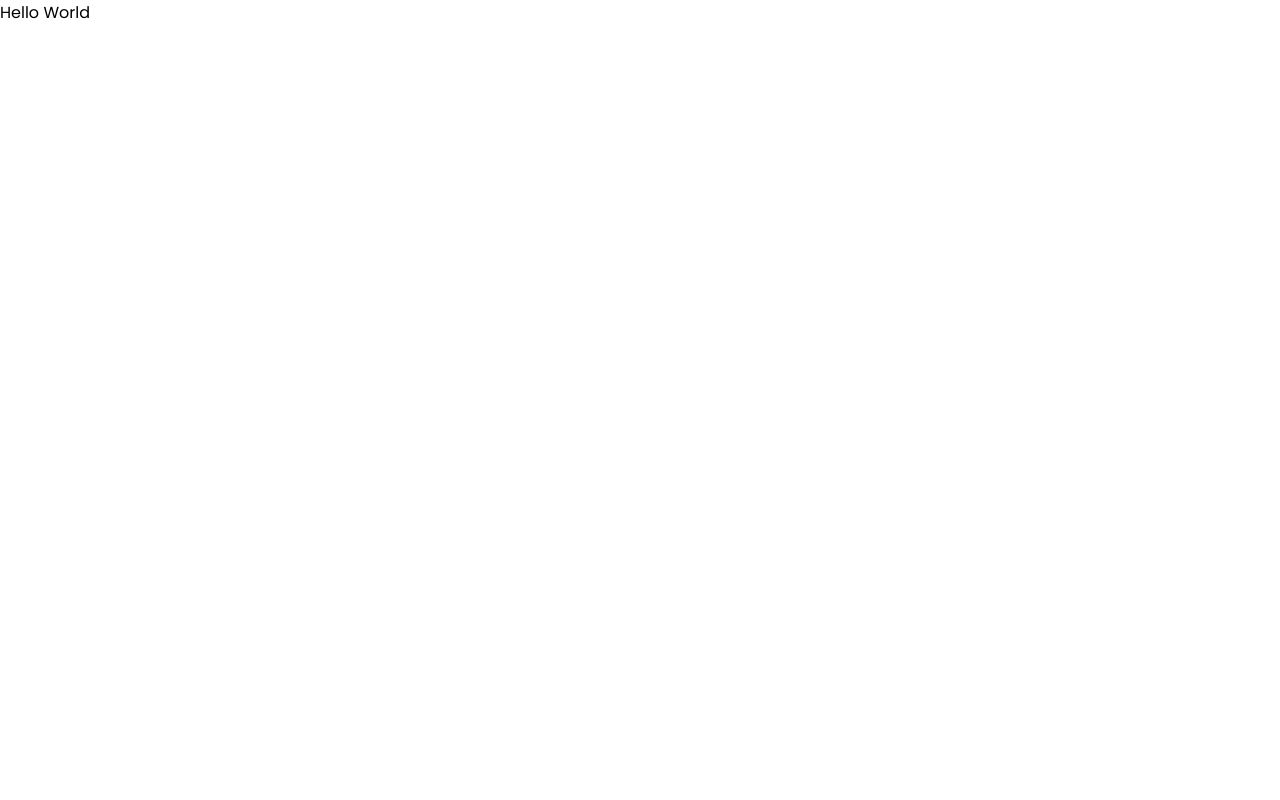
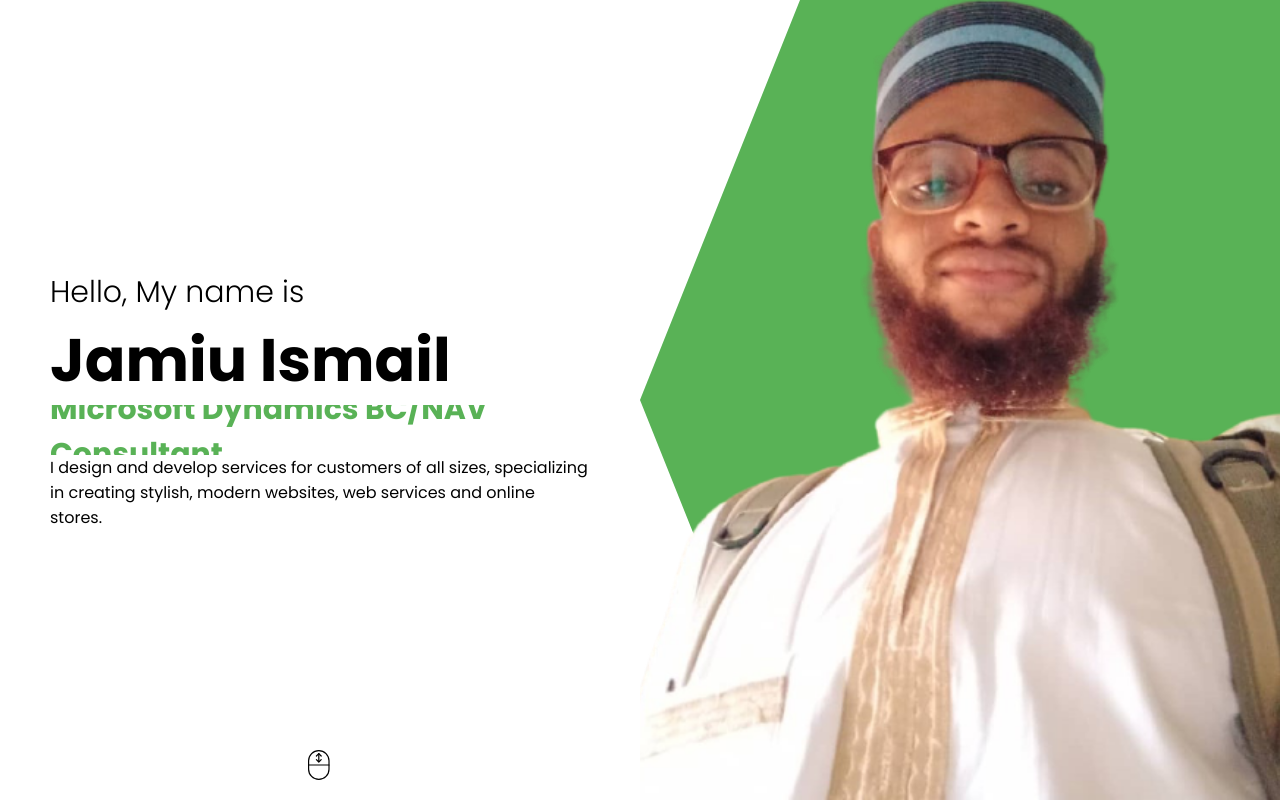
Before and after one commit to phantware/react-portfolio-1, a React (Create React App) app: page / in a window 1280 px wide. Built offline with nearby package versions, Linux system fonts and the light colour scheme.

Commit message:
Intro Component created

```diff
--- a/src/App.js
+++ b/src/App.js
@@ -1,7 +1,12 @@
 import React from 'react'
+import Intro from './components/intro/Intro'
 
 function App() {
-  return <div>Hello World</div>
+  return (
+    <div>
+      <Intro />
+    </div>
+  )
 }
 
 export default App
--- /dev/null
+++ b/src/components/intro/Intro.jsx
@@ -0,0 +1,91 @@
+import './intro.css'
+import Me from '../../img/jman0001.png'
+
+const Intro = () => {
+  return (
+    <div className='intro'>
+      <div className='intro-left'>
+        <div className='intro-left-wrapper'>
+          <h2 className='i-intro'>Hello, My name is</h2>
+          <h2 className='i-name'>Jamiu Ismail</h2>
+          <div className='i-title'>
+            <div className='i-title-wrapper'>
+              <div className='i-title-item'>React Developer</div>
+              <div className='i-title-item'>Nodejs Developer</div>
+              <div className='i-title-item'>
+                Microsoft Dynamics BC/NAV Consultant
+              </div>
+            </div>
+          </div>
+          <p className='i desc'>
+            I design and develop services for customers of all sizes,
+            specializing in creating stylish, modern websites, web services and
+            online stores.
+          </p>
+        </div>
+        <svg
+          width='75'
+          height='75'
+          viewBox='0 0 75 75'
+          fill='none'
+          stroke='black'
+          className='i-scroll'
+          xmlns='http://www.w3.org/2000/svg'
+        >
+          <g id='scroll'>
+            <path
+              id='Vector'
+              d='M40.5 15L34.5 9L28.5 15'
+              stroke-width='3'
+              stroke-miterlimit='10'
+              stroke-linecap='round'
+              stroke-linejoin='round'
+            />
+            <path
+              id='Vector_2'
+              d='M28.5 24L34.5 30L40.5 24'
+              stroke-width='3'
+              stroke-miterlimit='10'
+              stroke-linecap='round'
+              stroke-linejoin='round'
+            />
+            <g id='Group'>
+              <path
+                id='Vector_3'
+                d='M9 37.5H60'
+                stroke-width='3'
+                stroke-miterlimit='10'
+                stroke-linecap='round'
+                stroke-linejoin='round'
+              />
+            </g>
+            <path
+              id='Vector_4'
+              d='M34.5 27V9'
+              stroke-width='2.9895'
+              stroke-miterlimit='10'
+              stroke-linecap='round'
+              stroke-linejoin='round'
+            />
+            <g id='Group_2'>
+              <path
+                id='Vector_5'
+                d='M9 27C9 12.918 20.418 1.5 34.5 1.5C48.5859 1.5 60 12.918 60 27C60 29.8906 60 45.1094 60 48C60 62.082 48.5859 73.5 34.5 73.5C20.418 73.5 9 62.082 9 48C9 45.1094 9 29.8906 9 27Z'
+                stroke-width='3'
+                stroke-miterlimit='10'
+                stroke-linecap='round'
+                stroke-linejoin='round'
+              />
+            </g>
+          </g>
+        </svg>
+      </div>
+      <div className='intro-right'>
+        <div className='i-bg'></div>
+        <img src={Me} alt='jamiu' className='i-img' />
+      </div>
+    </div>
+  )
+}
+
+export default Intro
--- /dev/null
+++ b/src/components/intro/intro.css
@@ -0,0 +1,82 @@
+.intro {
+  display: flex;
+  /* align-items: center;
+   justify-content: space-between; */
+  height: 100vh;
+}
+
+.intro-left {
+  flex: 1;
+  display: flex;
+  align-items: center;
+  justify-content: center;
+}
+
+.intro-right {
+  flex: 1;
+  position: relative;
+}
+
+.intro-left-wrapper {
+  height: 50%;
+  padding: 50px;
+  display: flex;
+  flex-direction: column;
+  justify-content: center;
+}
+
+.i-intro {
+  font-size: 30px;
+  font-weight: 300;
+}
+.i-name {
+  font-size: 60px;
+}
+.i-title {
+  height: 50px;
+  overflow: hidden;
+}
+.i-title-wrapper {
+  height: 100%;
+  animation: move 10s ease-in-out infinite alternate;
+}
+
+@keyframes move {
+  25% {
+    transform: translateY(-50px);
+  }
+  50% {
+    transform: translateY(-100px);
+  }
+}
+.i-title-item {
+  height: 50px;
+  font-size: 30px;
+  font-weight: bold;
+  color: #59b256;
+  display: flex;
+  align-items: center;
+}
+.i-scroll {
+  width: 30px;
+  height: 30px;
+  position: absolute;
+  bottom: 20px;
+}
+
+.i-img {
+  width: 100%;
+  height: 100%;
+  object-fit: cover;
+  position: absolute;
+}
+
+.i-bg {
+  clip-path: polygon(100% 0%, 100% 51%, 100% 100%, 25% 100%, 0% 50%, 25% 0%);
+  background-color: #59b256;
+  width: 100%;
+  height: 100%;
+  position: absolute;
+  top: 0;
+  right: 0;
+}
```
Also changed, not shown: src/img/jman0001.png (added).
